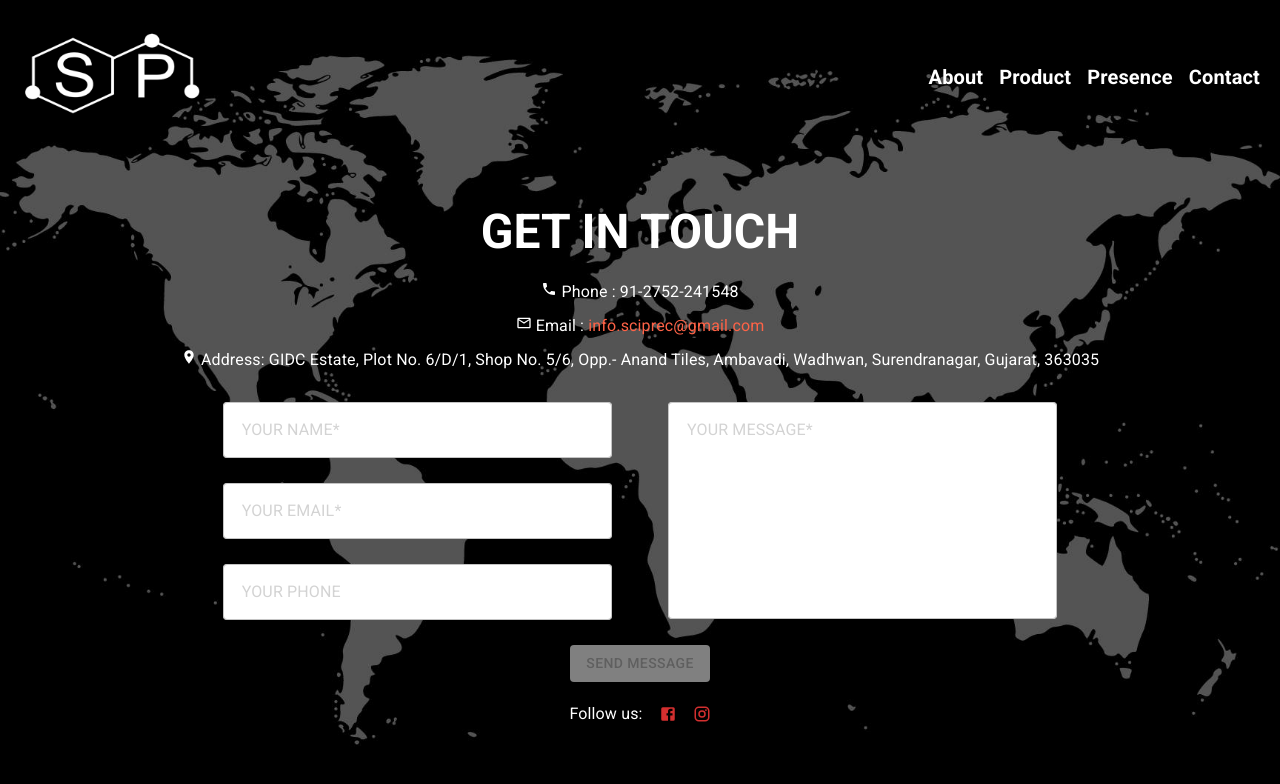
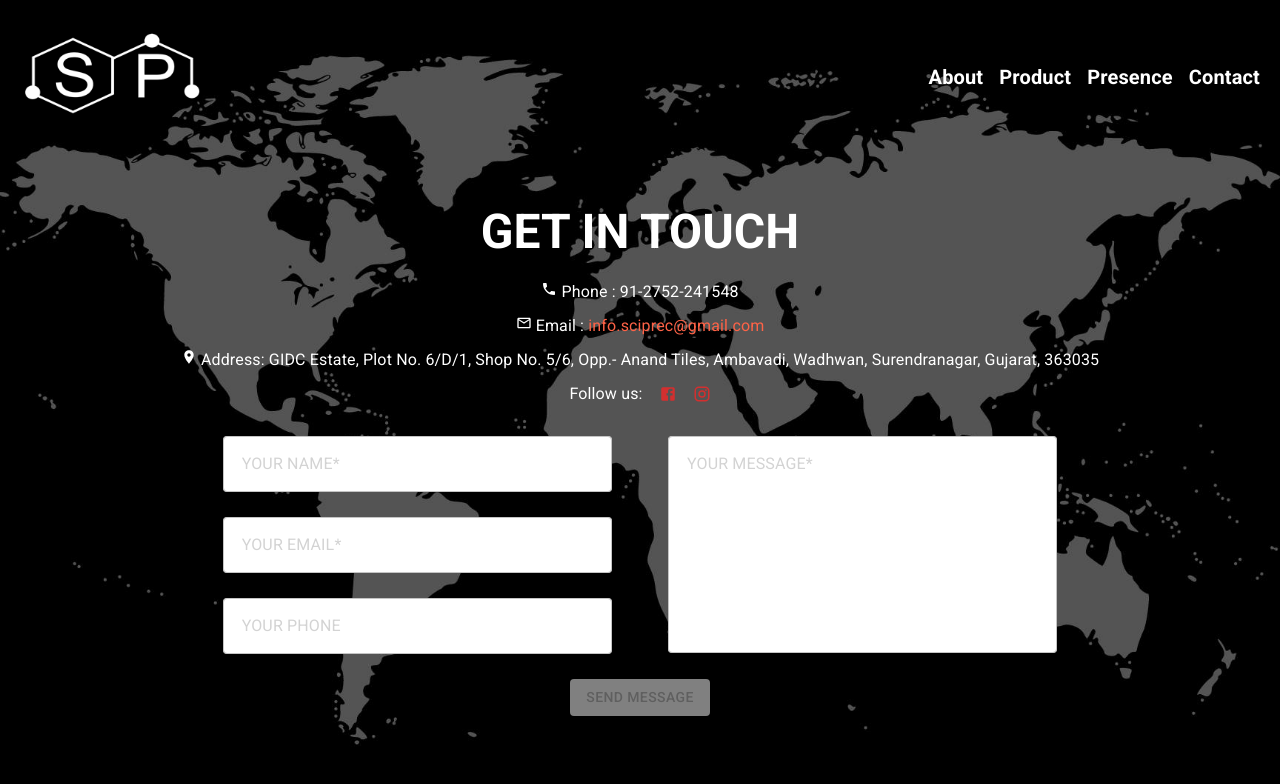
Before and after one commit to ChitrakCDB/Sciprec-deployment, a React (Create React App) app: page /contact in a window 1280 px wide. Shown: the top 784 px of the page. Built offline with nearby package versions, Linux system fonts and the light colour scheme.

Commit message:
rearranged follow us section

```diff
--- a/src/routes/contactus.js
+++ b/src/routes/contactus.js
@@ -130,9 +130,24 @@ function ContactUs() {
             <MailOutlineIcon sx={{ fontSize: 16 }} /> Email : <a href="mailto:info.sciprec@gmail.com" style={{ color: 'tomato', textDecoration: 'none' }}>
               info.sciprec@gmail.com</a>
           </Typography>
-          <Typography style={{ color: 'white', marginBottom: '30px' }}>
+          <Typography style={{ color: 'white', marginBottom: '10px' }}>
             <LocationOnIcon sx={{ fontSize: 16 }} /> Address: GIDC Estate, Plot No. 6/D/1, Shop No. 5/6, Opp.- Anand Tiles, Ambavadi, Wadhwan, Surendranagar, Gujarat, 363035
           </Typography>
+          <Stack direction="row" spacing={2} justifyContent='center' style={{ marginBottom: '30px' }}>
+            <Typography style={{ color: 'white' }}>Follow us: </Typography>
+            <IconButton
+              color="error"
+              aria-label="facebook"
+              onClick={() => window.open('https://www.facebook.com/scipreclifesciences/')}>
+              <FacebookIcon sx={{ fontSize: 18 }} />
+            </IconButton>
+            <IconButton
+              color="error"
+              aria-label="instagram"
+              onClick={() => window.open('https://www.instagram.com/scipreclifesciences/')}>
+              <InstagramIcon sx={{ fontSize: 18 }} />
+            </IconButton>
+          </Stack>
         </div>
         <form onSubmit={formik.handleSubmit}>
           <Grid container columnSpacing={7} justifyContent='center'>
@@ -191,7 +206,7 @@ function ContactUs() {
                 helperText={formik.touched.message && formik.errors.message} />
             </Grid>
           </Grid>
-          <Grid container justifyContent='center' style={{ marginBottom: '20px' }}>
+          <Grid container justifyContent='center'>
             <Button
               disabled={formik.values.name === '' || formik.values.email === '' || formik.values.message === ''}
               variant="contained"
@@ -200,21 +215,6 @@ function ContactUs() {
             </Button>
           </Grid>
         </form>
-        <Stack direction="row" spacing={2} justifyContent='center'>
-          <Typography style={{ color: 'white' }}>Follow us: </Typography>
-          <IconButton
-            color="error"
-            aria-label="facebook"
-            onClick={() => window.open('https://www.facebook.com/scipreclifesciences/')}>
-            <FacebookIcon sx={{ fontSize: 18 }} />
-          </IconButton>
-          <IconButton
-            color="error"
-            aria-label="instagram"
-            onClick={() => window.open('https://www.instagram.com/scipreclifesciences/')}>
-            <InstagramIcon sx={{ fontSize: 18 }} />
-          </IconButton>
-        </Stack>
       </div>
     </ThemeProvider>
   );
```
